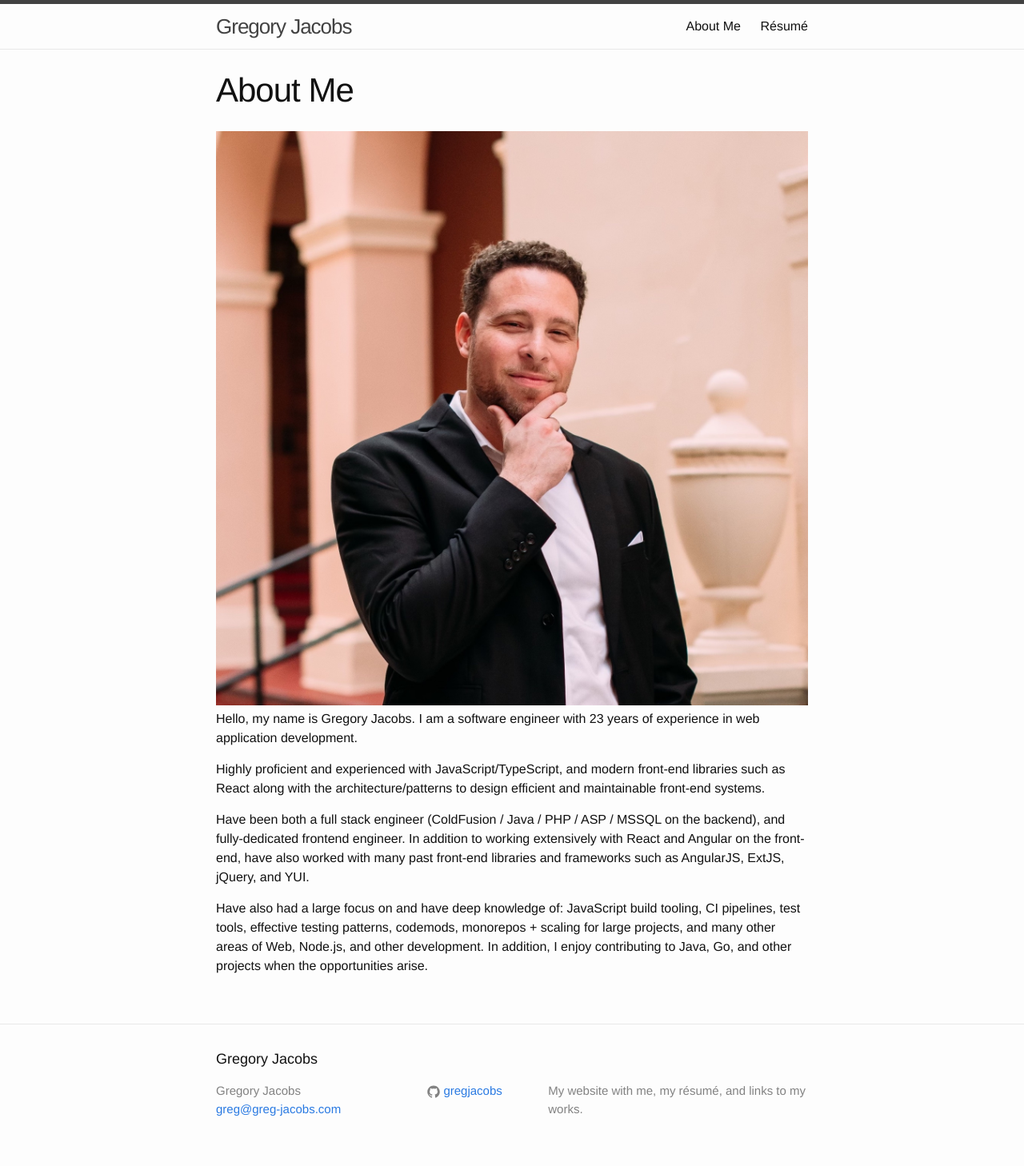
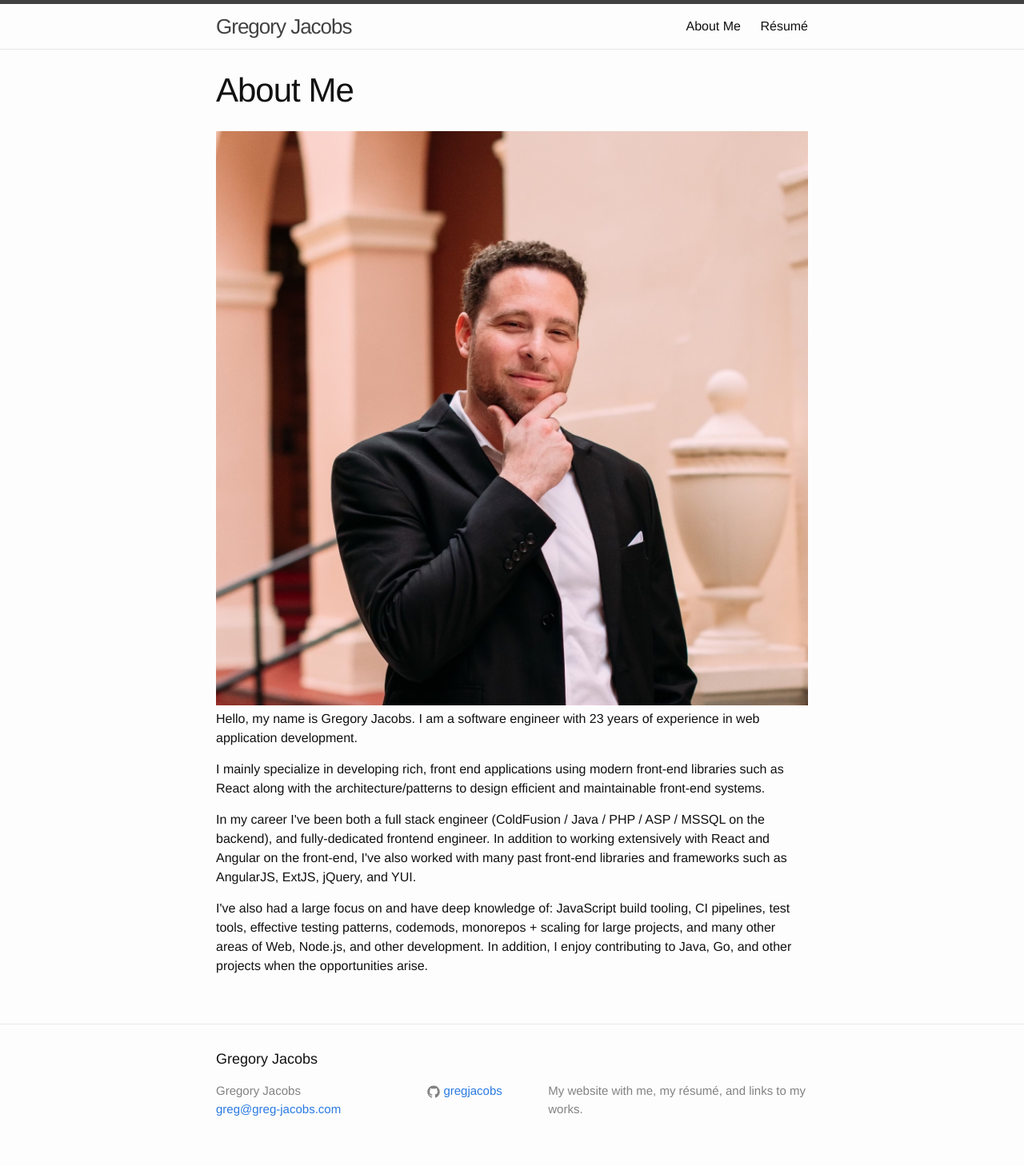
Before and after one commit to gregjacobs/gregjacobs.github.io, a Jekyll site: the page built from index.html, in a window 1280 px wide. Shown: the whole page at 80% size. Built offline with Jekyll 4.4.1, drawn with Linux system fonts in a browser that asks for light colours.

Commit message:
Update about info

```diff
--- a/index.html
+++ b/index.html
@@ -11,11 +11,11 @@ permalink: /
     years of experience in web application development.
 </p>
 
-<p>Highly proficient and experienced with JavaScript/TypeScript, and modern front-end libraries such as React along with the architecture/patterns to design efficient and maintainable front-end systems.</p>
+<p>I mainly specialize in developing rich, front end applications using modern front-end libraries such as React along with the architecture/patterns to design efficient and maintainable front-end systems.</p>
 
-<p>Have been both a full stack engineer (ColdFusion / Java / PHP / ASP / MSSQL on the backend), and fully-dedicated frontend engineer. In addition to working extensively with React and Angular on the front-end, have also worked with many past front-end libraries and frameworks such as AngularJS, ExtJS, jQuery, and YUI.</p>
+<p>In my career I've been both a full stack engineer (ColdFusion / Java / PHP / ASP / MSSQL on the backend), and fully-dedicated frontend engineer. In addition to working extensively with React and Angular on the front-end, I've also worked with many past front-end libraries and frameworks such as AngularJS, ExtJS, jQuery, and YUI.</p>
 
-<p>Have also had a large focus on and have deep knowledge of: JavaScript build tooling, CI pipelines, test tools, effective testing patterns, codemods, monorepos + scaling for large projects, and many other areas of Web, Node.js, and other development. In addition, I enjoy contributing to Java, Go, and other projects when the opportunities arise.</p>
+<p>I've also had a large focus on and have deep knowledge of: JavaScript build tooling, CI pipelines, test tools, effective testing patterns, codemods, monorepos + scaling for large projects, and many other areas of Web, Node.js, and other development. In addition, I enjoy contributing to Java, Go, and other projects when the opportunities arise.</p>
 <!--
 <p>
     I mainly specialize in developing
--- a/resume/index.html
+++ b/resume/index.html
@@ -8,8 +8,10 @@ permalink: /resume/
 <div class="text-center">(973) 768-5511</div>
 <div class="text-center">E-mail: <a href="mailto:{{ site.email }}">{{ site.email }}</a></div>
 <div class="text-center">Github: <a href="https://github.com/gregjacobs" target="_blank">https://github.com/gregjacobs</a></div>
-
-See my fully updated r&eacute;sum&eacute; at <a href="https://www.linkedin.com/in/jacobsg/" target="_blank">https://www.linkedin.com/in/jacobsg/</a>
+<br>
+<div class="text-center">
+	See my fully updated r&eacute;sum&eacute; at <a href="https://www.linkedin.com/in/jacobsg/" target="_blank">https://www.linkedin.com/in/jacobsg/</a>
+</div>
 
 <!--
 <table class="resume-table mt10">
```
